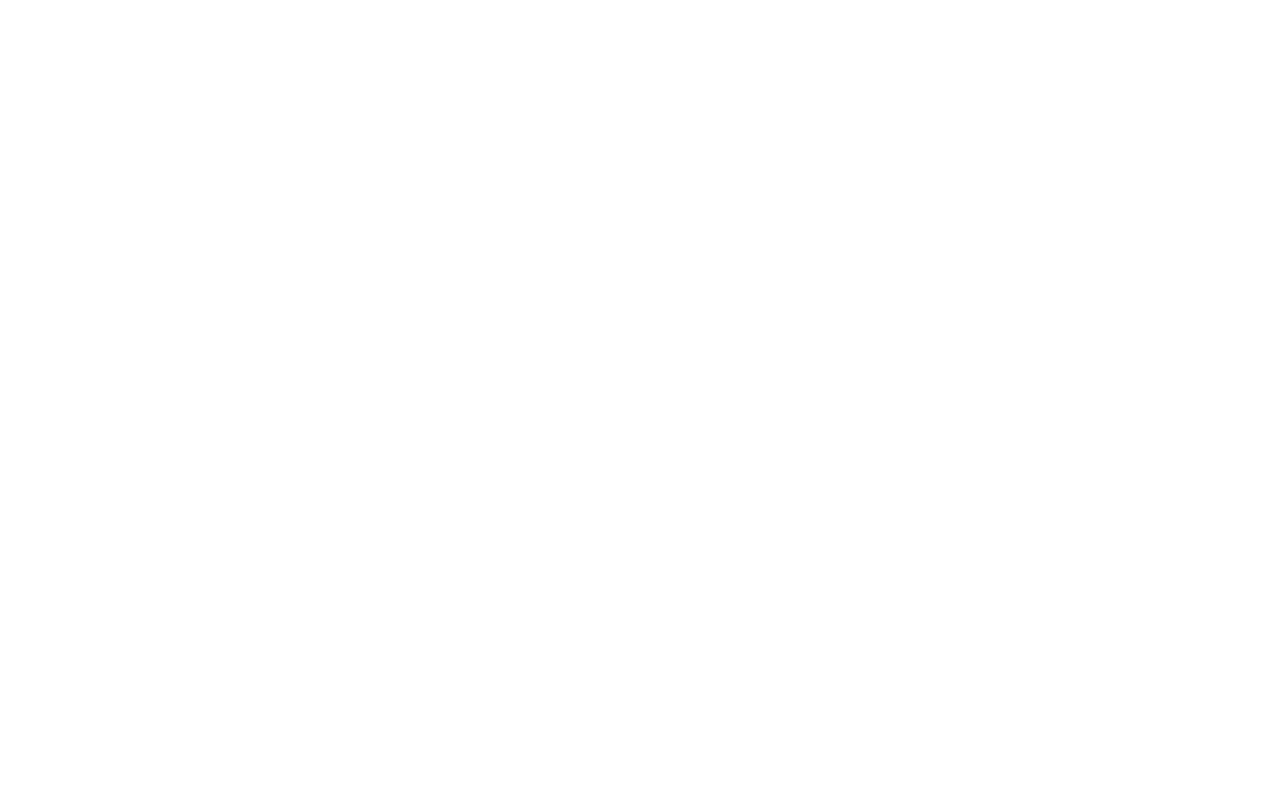
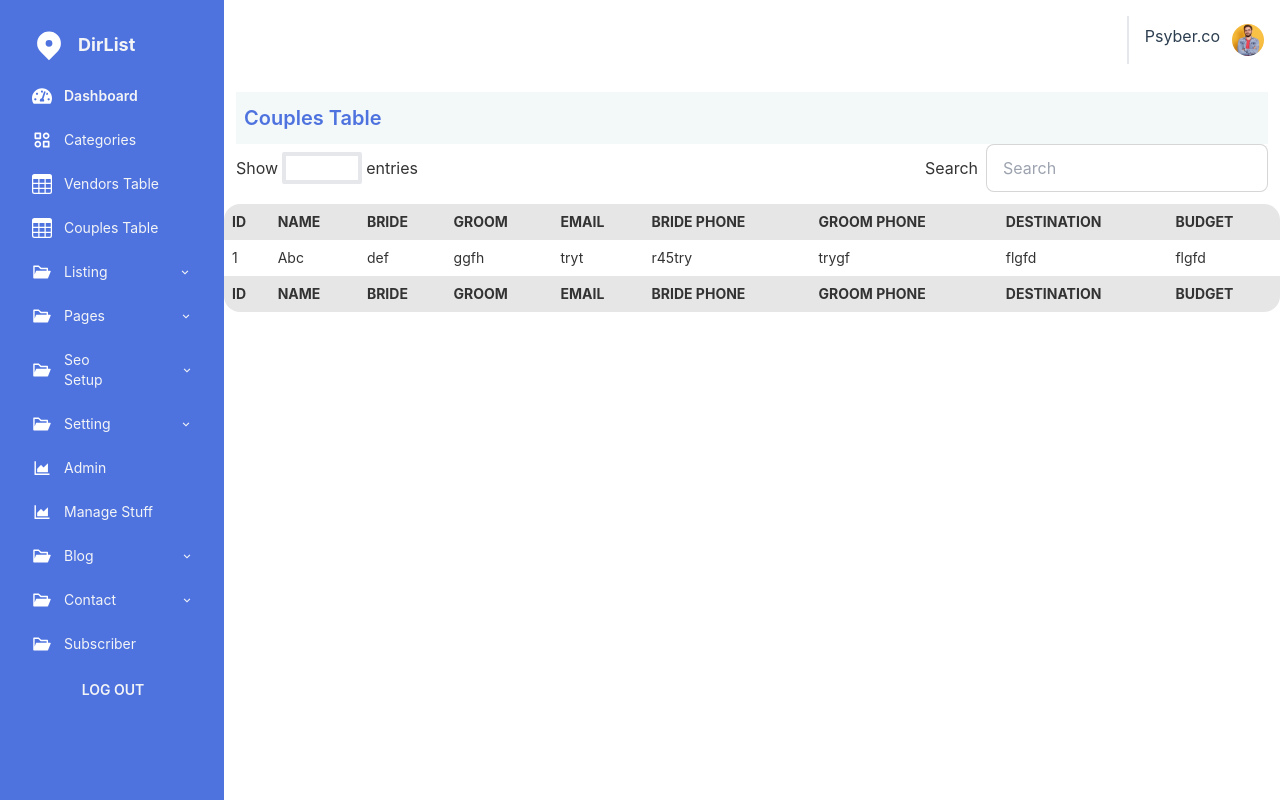
Before and after one commit to eliyas700/WedEazzy-Admin-Dashboard-Frontend, a React (Create React App) app: page /couples in a window 1280 px wide. Before the commit this address had no page. Built offline with nearby package versions, Linux system fonts and the light colour scheme.

Commit message:
Couples Table Done

```diff
--- a/src/App.js
+++ b/src/App.js
@@ -4,6 +4,8 @@
 import AdminPanel from "./Components/Admin/AdminPanel";
 import Categories from "./Components/Categories/Categories";
 import CategoryModal from "./Components/Categories/CategoryModal";
+import CouplesTable from "./Components/CouplesTable/CouplesTable";
+import CouplesTabel from "./Components/CouplesTable/CouplesTable";
 import Dashboard from "./Components/Dashboard";
 import DashboardContent from "./Components/DashboardContent ";
 import Login from "./Components/Login/Login";
@@ -18,6 +20,7 @@
           <Route path="admin" element={<AdminPanel></AdminPanel>}></Route>
           <Route path="category" element={<Categories></Categories>}></Route>
           <Route path="vendors" element={<Vendors></Vendors>}></Route>
+          <Route path="couples" element={<CouplesTable></CouplesTable>}></Route>
         </Route>
         <Route path="/login" element={<Login />}></Route>
       </Routes>
--- /dev/null
+++ b/src/Components/CouplesTable/CouplesTable.js
@@ -0,0 +1,75 @@
+import React from "react";
+
+const CouplesTable = () => {
+  return (
+    <div>
+      {" "}
+      <div>
+        <div className="p-3">
+          <h2 className="text-primary text-xl bg-[#f3f8f9] px-2 py-3 font-semibold">
+            Couples Table{" "}
+          </h2>
+          <div className="flex justify-between items-center">
+            <div>
+              <label htmlFor="show">Show</label>
+              <input type="number" className="border-4 mx-1 rounded-sm  w-20" />
+              <span>entries</span>
+            </div>
+            <div class=" flex items-center ">
+              <label htmlFor="search">Search</label>
+              <input
+                type="text"
+                placeholder="Search"
+                class="input input-bordered ml-2"
+                id="search"
+              />
+            </div>
+          </div>
+        </div>
+        <div class="overflow-x-auto">
+          <table class="table table-compact w-full">
+            <thead>
+              <tr>
+                <th>ID</th>
+                <th>Name</th>
+                <th>Bride</th>
+                <th>Groom</th>
+                <th>Email</th>
+                <th>Bride Phone</th>
+                <th>Groom Phone</th>
+                <th>Destination</th>
+                <th>Budget</th>
+              </tr>
+            </thead>
+            <tbody>
+              <td>1</td>
+              <td>Abc</td>
+              <td>def</td>
+              <td>ggfh</td>
+              <td>tryt</td>
+              <td>r45try</td>
+              <td>trygf</td>
+              <td>flgfd</td>
+              <td>flgfd</td>
+            </tbody>
+            <tfoot>
+              <tr>
+                <th>ID</th>
+                <th>Name</th>
+                <th>Bride</th>
+                <th>Groom</th>
+                <th>Email</th>
+                <th>Bride Phone</th>
+                <th>Groom Phone</th>
+                <th>Destination</th>
+                <th>Budget</th>
+              </tr>
+            </tfoot>
+          </table>
+        </div>
+      </div>
+    </div>
+  );
+};
+
+export default CouplesTable;
--- a/src/Components/Dashboard.js
+++ b/src/Components/Dashboard.js
@@ -70,7 +70,12 @@
               </li>
               <li>
                 <Link to="/vendors">
-                  <BsTable className="text-white" size={20} /> Vendors
+                  <BsTable className="text-white" size={20} /> Vendors Table
+                </Link>
+              </li>
+              <li>
+                <Link to="/couples">
+                  <BsTable className="text-white" size={20} /> Couples Table
                 </Link>
               </li>
 
--- a/src/Components/Vendors/Vendors.js
+++ b/src/Components/Vendors/Vendors.js
@@ -4,7 +4,6 @@
   return (
     <div>
       <div className="p-3">
-        {" "}
         <h2 className="text-primary text-xl bg-[#f3f8f9] px-2 py-3 font-semibold">
           Vendors Table{" "}
         </h2>
```
